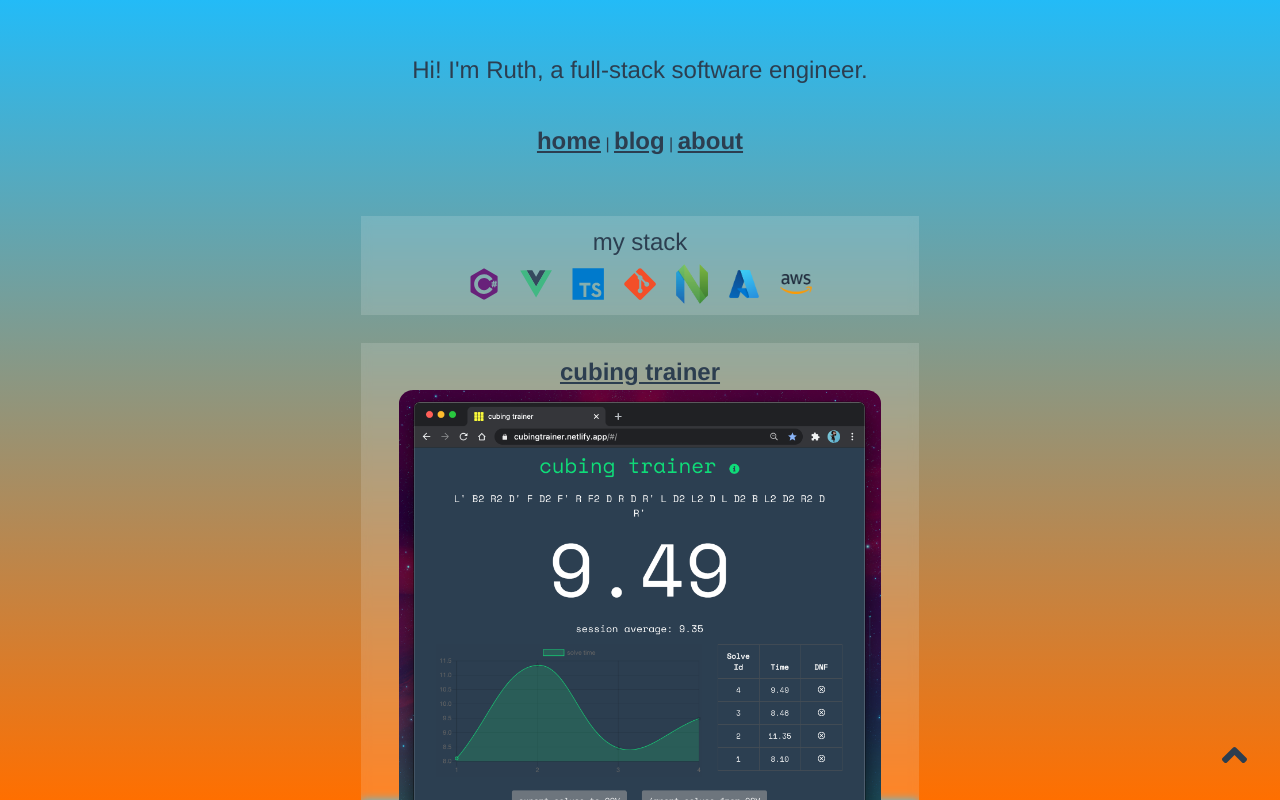
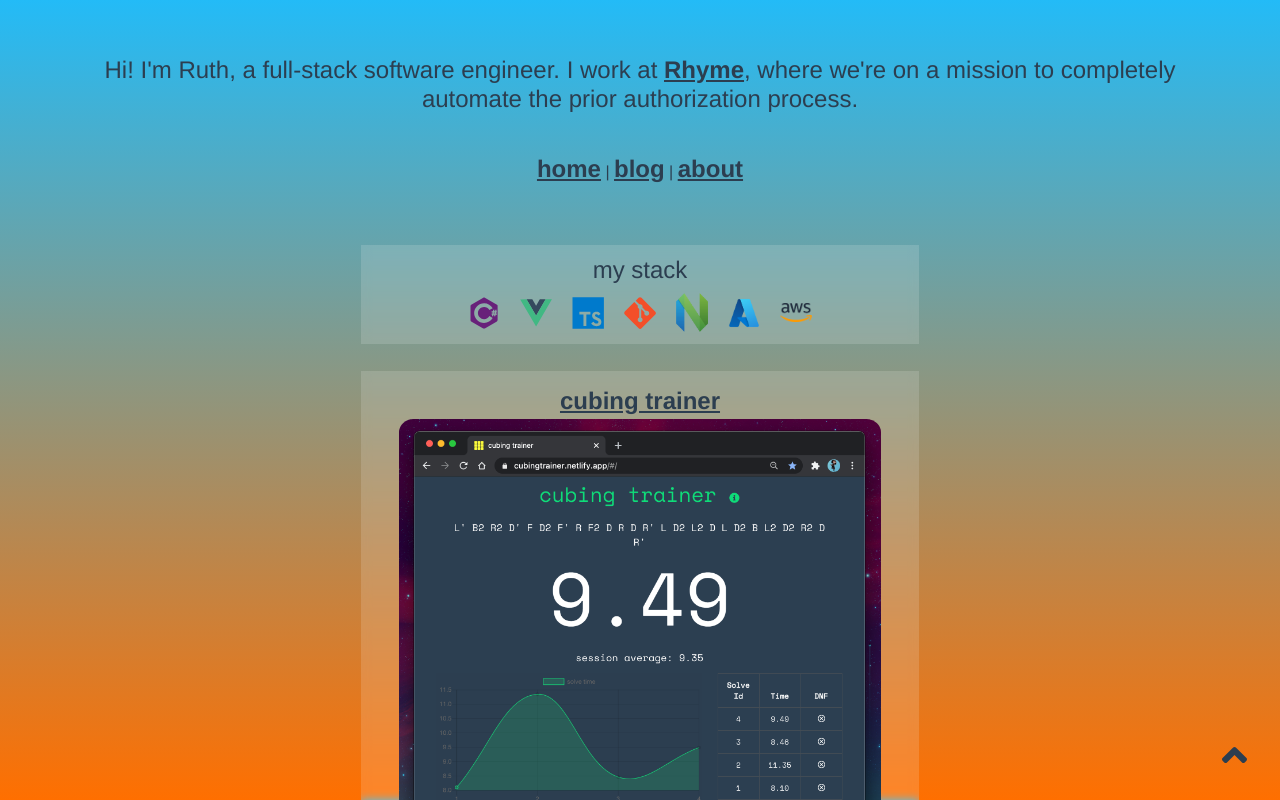
Before and after one commit to ruthrootz/portfolio, a Vue app: page / in a window 1280 px wide. Shown: the top 800 px of the page. Built offline with nearby package versions, Linux system fonts and the light colour scheme.

Commit message:
Update App.vue

```diff
--- a/src/App.vue
+++ b/src/App.vue
@@ -3,7 +3,7 @@
         <b-row class="text-center justify-content-center">
             <b-col align-self="center" class="bio__section">
                 <h1 class="bio__section-header">
-                    Hi! I'm Ruth, a full-stack software engineer.
+                    Hi! I'm Ruth, a full-stack software engineer. I work at <a href="https://www.getrhyme.com/" target="_blank">Rhyme</a>, where we're on a mission to completely automate the prior authorization process.
                 </h1>
                 <div id="nav">
                     <router-link to="/">home</router-link> |
```
